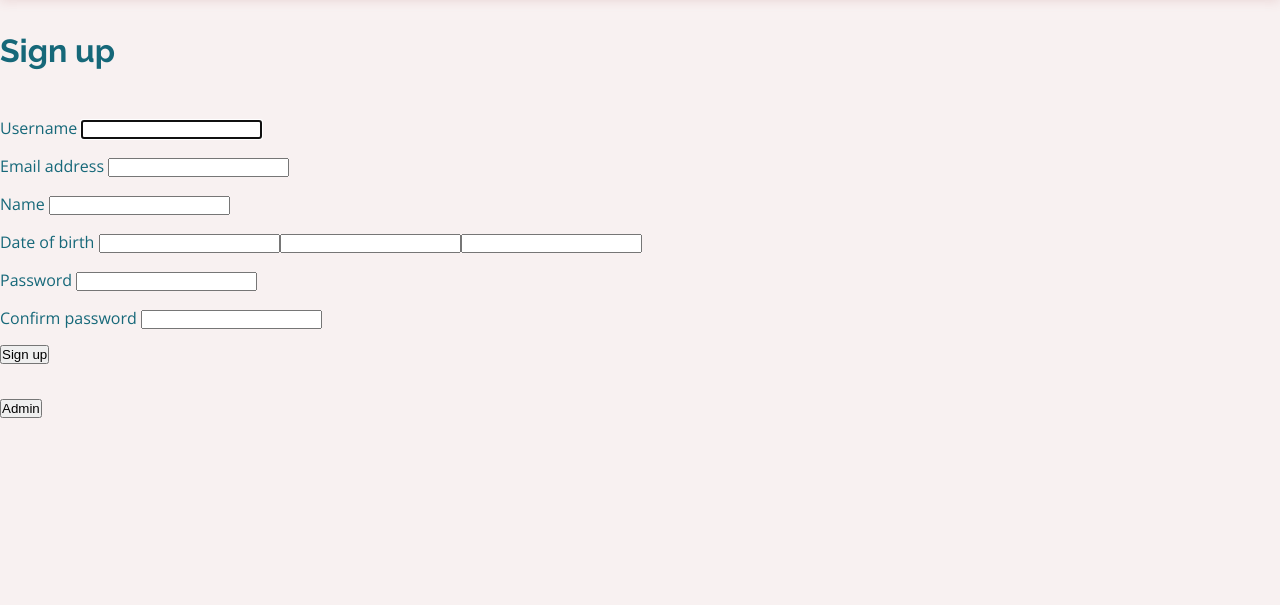
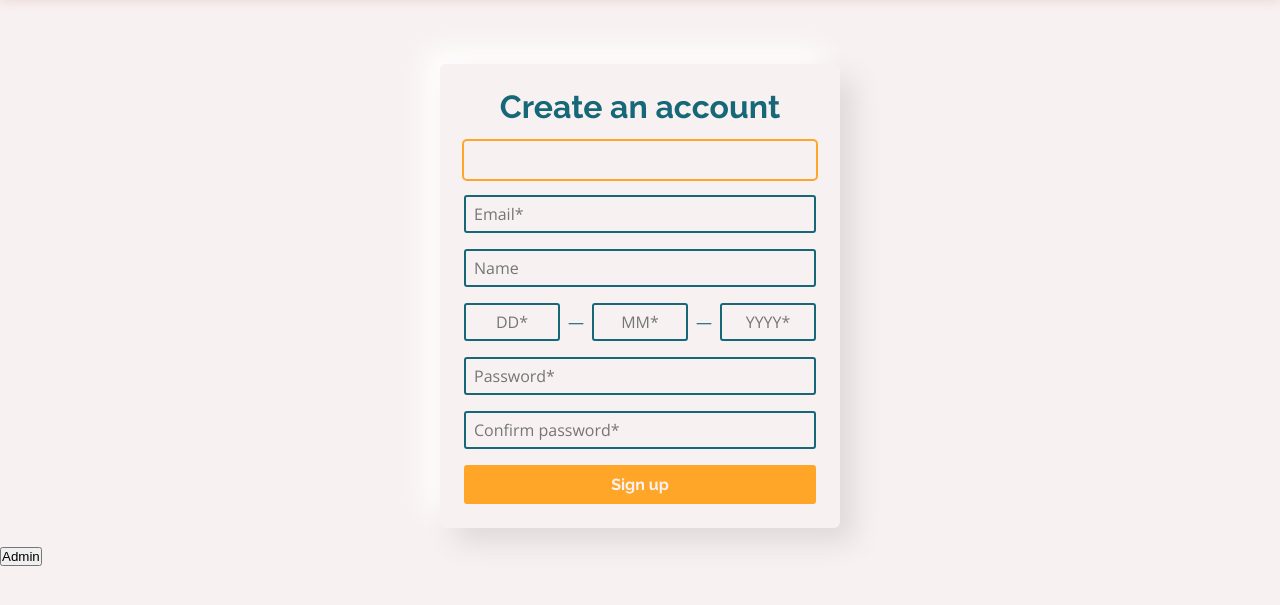
Before and after one commit to juancoquet/time-of-your-life, a Django app: page /accounts/signup/ in a window 1280 px wide. Shown: the part 90-695 px from the top of the page. Run offline with Django 3.2, Linux system fonts and the light colour scheme; some libraries are stand-ins or nearby versions.

Commit message:
Style dashboard, grid, login, profile and signup forms

```diff
--- a/accounts/forms.py
+++ b/accounts/forms.py
@@ -1,3 +1,4 @@
+from django import forms
 from django.contrib.auth import get_user_model
 from django.contrib.auth.forms import UserCreationForm, UserChangeForm
 from django.forms import ValidationError, DateInput, widgets
@@ -17,7 +18,40 @@ class CustomUserCreationForm(UserCreationForm):
 
     class Meta:
         model = get_user_model()
-        fields = ('username', 'email', 'first_name', 'day', 'month', 'year',)
+        fields = ('username', 'email', 'first_name', 'day', 'month', 'year')
+        widgets = {
+            'username': forms.TextInput(attrs={
+                'class': 'input',
+                'placeholder': 'Username*'
+            }),
+            'email': forms.EmailInput(attrs={
+                'class': 'input',
+                'placeholder': 'Email*'
+            }),
+            'first_name': forms.TextInput(attrs={
+                'class': 'input',
+                'placeholder': 'Name'
+            }),
+            'day': forms.NumberInput(attrs={
+                'class': 'input input--int',
+                'placeholder': 'DD*',
+            }),
+            'month': forms.NumberInput(attrs={
+                'class': 'input input--int',
+                'placeholder': 'MM*',
+            }),
+            'year': forms.NumberInput(attrs={
+                'class': 'input input--int',
+                'placeholder': 'YYYY*',
+            }),
+        }
+
+    def __init__(self, *args, **kwargs):
+        super(CustomUserCreationForm, self).__init__(*args, **kwargs)
+        self.fields['password1'].widget = forms.PasswordInput(
+            attrs={'class': 'input', 'placeholder': 'Password*'})
+        self.fields['password2'].widget = forms.PasswordInput(
+            attrs={'class': 'input', 'placeholder': 'Confirm password*'})
 
     def clean_year(self, *args, **kwargs):
         try:
@@ -53,6 +87,28 @@ class CustomUserChangeForm(UserChangeForm):
     class Meta:
         model = get_user_model()
         fields = ('email', 'first_name', 'day', 'month', 'year',)
+        widgets = {
+            'email': forms.EmailInput(attrs={
+                'class': 'input',
+                'placeholder': 'Email'
+            }),
+            'first_name': forms.TextInput(attrs={
+                'class': 'input',
+                'placeholder': 'Name'
+            }),
+            'day': forms.NumberInput(attrs={
+                'class': 'input input--int',
+                'placeholder': 'DD',
+            }),
+            'month': forms.NumberInput(attrs={
+                'class': 'input input--int',
+                'placeholder': 'MM',
+            }),
+            'year': forms.NumberInput(attrs={
+                'class': 'input input--int',
+                'placeholder': 'YYYY',
+            }),
+        }
 
     def clean_year(self, *args, **kwargs):
         try:
--- a/static/css/base.css
+++ b/static/css/base.css
@@ -136,14 +136,27 @@ header {
     margin: 0;
 }
 
+.card--margin-top {
+    margin-top: 6.4rem;
+}
+
 .card__heading {
     margin-top: 0;
     margin-bottom: 0;
 }
 
+.card__heading--margin-bottom {
+    margin-top: 0;
+    margin-bottom: 1.6rem;
+}
+
 .card__text {
     align-self: flex-start;
     max-width: 43ch;
+}
+
+.card__text--no-margin {
+    margin: 0;
 }
 
 .card__text--footnote {
@@ -156,6 +169,10 @@ header {
 
 .card__text--link {
     color: var(--dark-accent-clr);
+}
+
+.card__message {
+    margin-bottom: 0;
 }
 
 
@@ -200,6 +217,15 @@ input:focus::placeholder {
     margin-top: 0;
     font-size: 1.2rem;
     color: #8F1A2E;
+}
+
+.errorlist {
+    color: #8F1A2E;
+    list-style-type: none;
+}
+
+.errorlist-container {
+    margin-top: 1.6rem;
 }
 
 .form__dash {
@@ -642,6 +668,11 @@ nav .logo__tyl--small {
     transform: translate(-50%, -100%);
 }
 
+.link {
+    color: var(--dark-accent-clr);
+    margin-bottom: 0;
+}
+
 .tooltip__link {
     color: var(--dark-accent-clr);
     font-size: 0.8rem;
--- a/templates/account/signup.html
+++ b/templates/account/signup.html
@@ -1,39 +1,33 @@
 {% extends 'base.html' %}
 
 {% block content %}
-  <h2>Sign up</h2>
 
-  <form method="post">
+<div class="container--col container--width">
+  <form class="container--col container--form neumorphism neumorphism--bg card card--margin-top" method="post">
+
+    <h2 class="card__heading--margin-bottom">Create an account</h2>
     {% csrf_token %}
-    <p class="form_field">
-      <label for="id_username">Username</label>
-      {{ form.username }}
-    </p>
-    <p class="form_field">
-      <label for="id_email">Email address</label>
-      {{ form.email }}
-    </p>
-    <p class="form_field">
-      <label for="id_first_name">Name</label>
-      {{ form.first_name }}
-    </p>
-    <p class="form_field">
-      <label for="id_day">Date of birth</label>
-      {{ form.day }}{{ form.month }}{{ form.year }}
-    </p>
-    <p class="form_field">
-      <label for="id_password1">Password</label>
-      {{ form.password1 }}
-    </p>
-    <p class="form_field">
-      <label for="id_password2">Confirm password</label>
-      {{ form.password2 }}
-    </p>
 
-    <button type="submit" id="btn_signup">Sign up</button>
+    {{ form.username }}
+    {{ form.email }}
+    {{ form.first_name }}
+    <div class="container">{{ form.day }}<span class="text--main form__dash">—</span>{{ form.month }}<span class="text--main form__dash">—</span>{{ form.year }}</div>
+    {{ form.password1 }}
+    {{ form.password2 }}
+    <button class="btn" type="submit" id="btn_signup">Sign up</button>
 
-    <p>
-      {{ form.errors }}
-    </p>
+    {% if form.errors %}
+      <div class="errorlist-container">
+        {{ form.username.errors }}
+        {{ form.email.errors }}
+        {{ form.first_name.errors }}
+        {{ form.year.errors }}
+        {{ form.password1.errors }}
+        {{ form.password2.errors }}
+      </div>
+    {% endif %}
+
   </form>
+</div>
+
 {% endblock content %}
--- a/templates/dashboard.html
+++ b/templates/dashboard.html
@@ -59,8 +59,11 @@
                 {% csrf_token %}
                 {{ user_event_form.event_name }}
                 <div class="container">{{ user_event_form.day }}<span class="text--main form__dash">—</span>{{ user_event_form.month }}<span class="text--main form__dash">—</span>{{ user_event_form.year }}</div>
-                <p class="error">{{ user_event_form.year.errors }}</p>
                 <button class="btn " name="add_event_btn" type="submit">Add event</button>
+                {% if user_event_form.errors %}
+                    <p class="error">{{ user_event_form.year.errors }}</p>
+                {% endif %}
+
             </form>
 
         </div>
--- a/templates/grid.html
+++ b/templates/grid.html
@@ -163,8 +163,10 @@
                 {% csrf_token %}
                 {{ event_form.event_title }}
                 <div class="container">{{ event_form.day }}<span class="text--main form__dash">—</span>{{ event_form.month }}<span class="text--main form__dash">—</span>{{ event_form.year }}</div>
-                <p class="error">{{ event_form.year.errors }}</p>
                 <button class="btn " name="add_event_btn" type="submit">Add event</button>
+                {% if event_form.errors %}
+                    <p class="error">{{ event_form.year.errors }}</p>
+                {% endif %}
                 <p class="card__text card__text--footnote">
                     <a class="card__text--footnote card__text--link" href="{% url 'account_signup' %}">Create a free account</a> to add and save multiple life events
                 </p>
--- a/timeofyourlife_v1/settings.py
+++ b/timeofyourlife_v1/settings.py
@@ -51,6 +51,7 @@ INSTALLED_APPS = [
     'django.contrib.sites',
     'allauth',
     'allauth.account',
+    'widget_tweaks',
 
     'accounts',
     'contact',
```
Also changed, not shown: templates/account/login.html (+23 -6 lines), templates/account/profile.html (+26 -11 lines), 2 other files.
